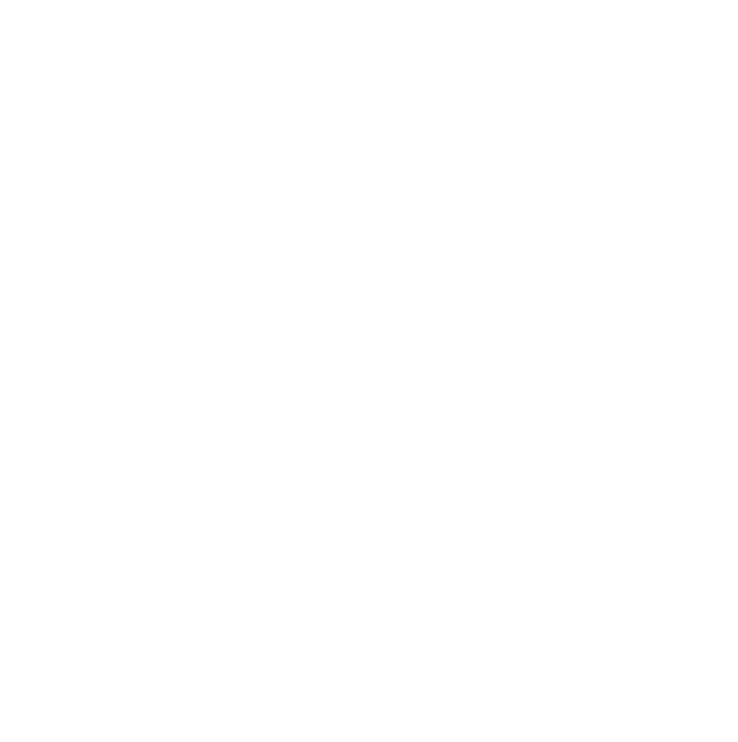
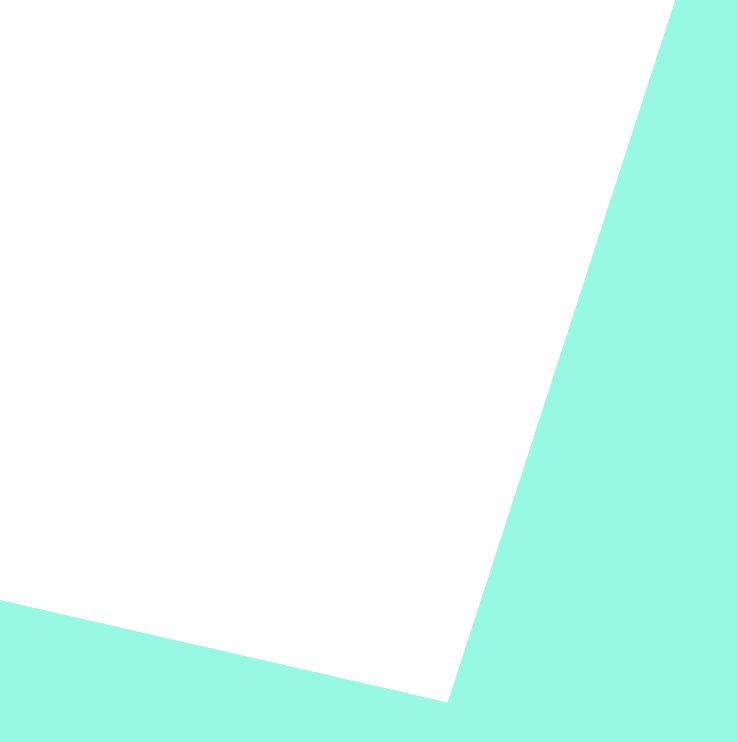
Before and after one commit to QuocThuanTruong/BTN02_PTUDW, a plain HTML site: page members/18120585/18120585.html in a window 1280 px wide. Shown: the whole page, without its empty margins (0-738 px from the left). Drawn offline with Linux system fonts and the light colour scheme.

Commit message:
add background in default.html and 18120585.html and default.css

```diff
--- a/default.css
+++ b/default.css
@@ -0,0 +1,39 @@
+html,
+body {
+    height: 100%;
+    padding: 0;
+    margin: 0;
+    overflow: hidden;
+}
+
+.back-ground {
+    position: absolute;
+    z-index: 1;
+    width: 100%;
+    height: 100%;
+    background-size: cover;
+}
+
+.back-ground
+.sub-right {
+    clip-path: polygon(30% 0, 100% 0, 100% 100%, 0% 100%);
+    max-width: 864px;
+    width: 100%;
+    height: 100%;
+    right: 0;
+    top: 0;
+    position: absolute;
+    background:#97F9E3;
+}
+
+.back-ground
+.sub-left {
+    clip-path: polygon(0 75%, 100% 100%, 100% 100%, 0% 100%);
+    max-width: 874px;
+    width: 100%;
+    height: 100%;
+    left: 0;
+    bottom: 0;
+    background:#97F9E3;
+    position: absolute;
+}
--- a/default.html
+++ b/default.html
@@ -2,9 +2,13 @@
 <html>
     <head>
         <title>Test</title>
-        <link rel="style sheet" href="./default.css">
+        <link rel="stylesheet" href="default.css">
+        <link rel="icon" type="icon" href="images/favicon.ico" />
     </head>
     <body>
-        <h1>Hello</h1>
+        <div class="back-ground">
+            <div class="sub-left"></div>
+            <div class="sub-right"></div>
+        </div>
     </body>
 </html>
--- a/members/18120585/18120585.html
+++ b/members/18120585/18120585.html
@@ -0,0 +1,14 @@
+<!DOCTYPE html>
+<html>
+    <head>
+        <title>Test</title>
+        <link rel="stylesheet" href="../../default.css">
+        <link rel="icon" type="icon" href="../../images/favicon.ico" />
+    </head>
+    <body>
+        <div class="back-ground">
+            <div class="sub-left"></div>
+            <div class="sub-right"></div>
+        </div>
+    </body>
+</html>
```
